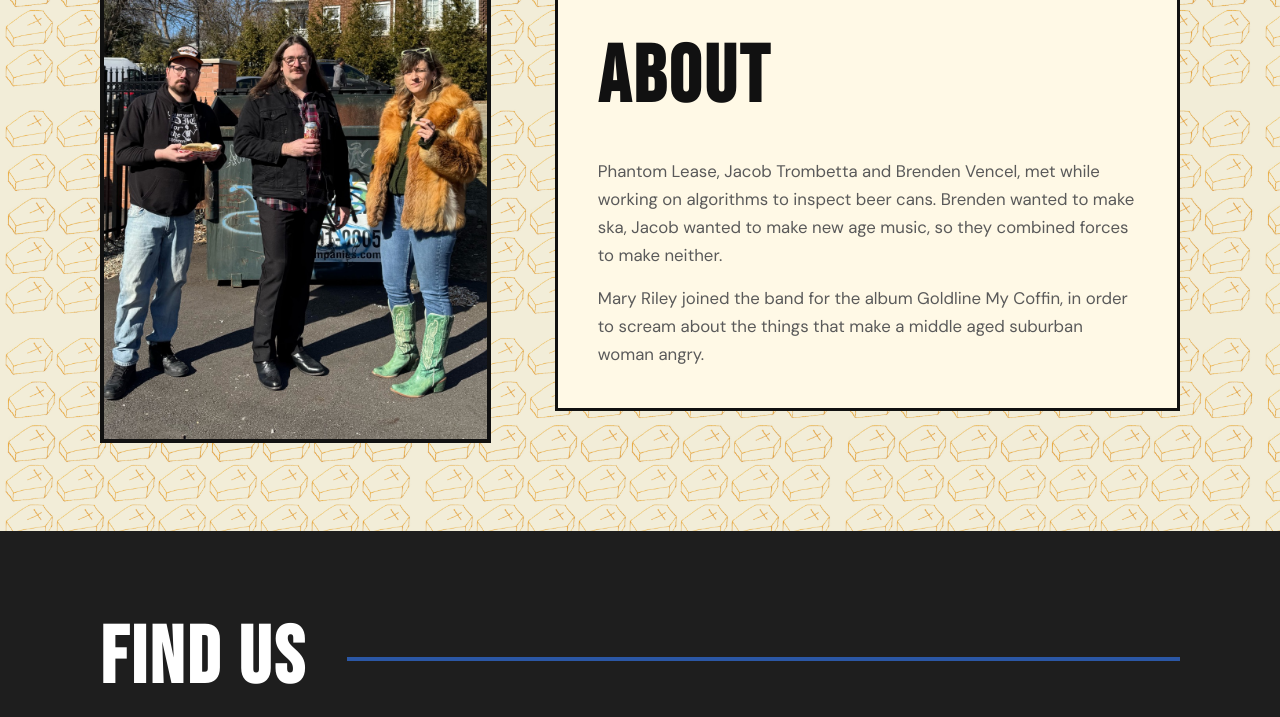
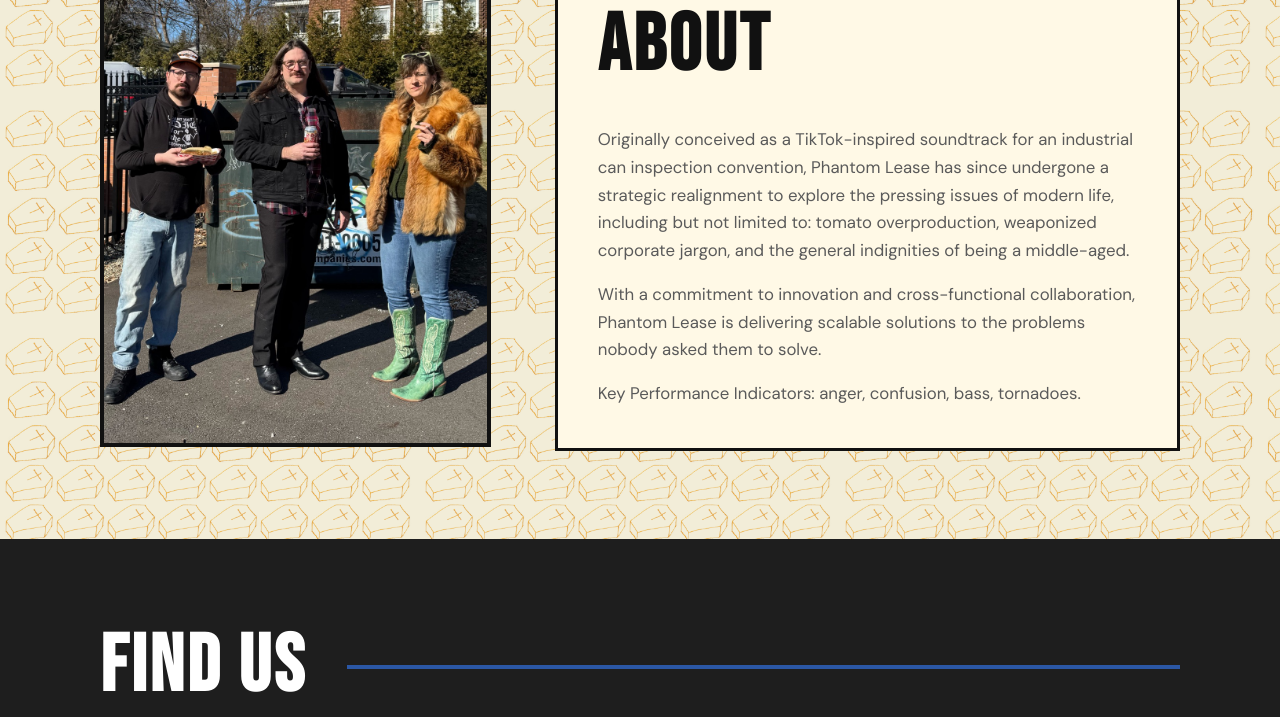
Before and after one commit to discrete-spectrum/phantom-lease, a plain HTML site: page index.html in a window 1280 px wide. Shown: the part 2180-2897 px from the top of the page. Drawn offline with Linux system fonts and the light colour scheme.

Commit message:
update bio

```diff
--- a/index.html
+++ b/index.html
@@ -215,10 +215,13 @@
         <div class="about-copy">
           <h2 class="section-heading section-heading--left">About</h2>
           <p>
-            Phantom Lease, Jacob Trombetta and Brenden Vencel, met while working on algorithms to inspect beer cans. Brenden wanted to make ska, Jacob wanted to make new age music, so they combined forces to make neither.
+            Originally conceived as a TikTok-inspired soundtrack for an industrial can inspection convention, Phantom Lease has since undergone a strategic realignment to explore the pressing issues of modern life, including but not limited to: tomato overproduction, weaponized corporate jargon, and the general indignities of being a middle-aged.
           </p>
           <p>
-            Mary Riley joined the band for the album Goldline My Coffin, in order to scream about the things that make a middle aged suburban woman angry.
+            With a commitment to innovation and cross-functional collaboration, Phantom Lease is delivering scalable solutions to the problems nobody asked them to solve.
+          </p>
+          <p>
+            Key Performance Indicators: anger, confusion, bass, tornadoes.
           </p>
         </div>
       </div>
```
